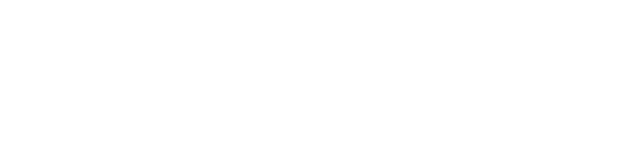
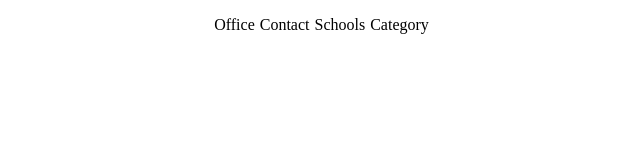
Before and after one commit to mecheline/github-tutorial, a plain HTML site: page index.html in a window 1280 px wide. Shown: the whole page, without its empty margins (336-976 px from the left). Drawn offline with Linux system fonts and the light colour scheme.

Commit message:
new navbar added

```diff
--- a/index.html
+++ b/index.html
@@ -8,6 +8,14 @@
     <title>Git and Github</title>
 </head>
 <body>
+    <nav>
+        <ul>
+            <li>Office</li>
+            <li>Contact</li>
+            <li>Schools</li>
+            <li>Category</li>
+        </ul>
+    </nav>
 
 </body>
 </html>
```
